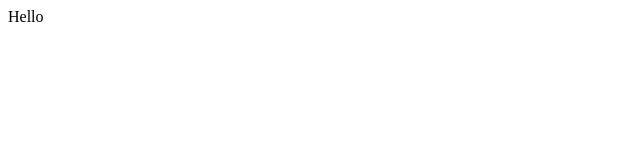
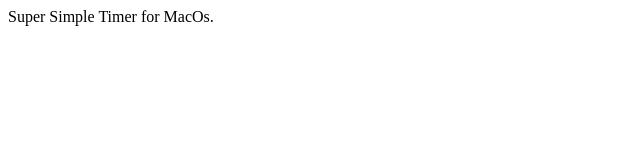
Before and after one commit to emersonscheffer/SimplerTimer, a plain HTML site: page index.html in a window 1280 px wide. Shown: the whole page, without its empty margins (0-640 px from the left). Drawn offline with Linux system fonts and the light colour scheme.

Commit message:
Update index.html

```diff
--- a/index.html
+++ b/index.html
@@ -3,10 +3,10 @@
 <head>
     <meta charset="UTF-8">
     <meta name="viewport" content="width=device-width, initial-scale=1.0">
-    <title>DocTimerument</title>
+    <title>Simpler Timer</title>
 </head>
 <body>
-    Hello
+    Super Simple Timer for MacOs.
     <!-- Let’s start with the legal minimum requirements. These are the most basic elements that a privacy policy should have:
 
 Who is the app owner?
```
